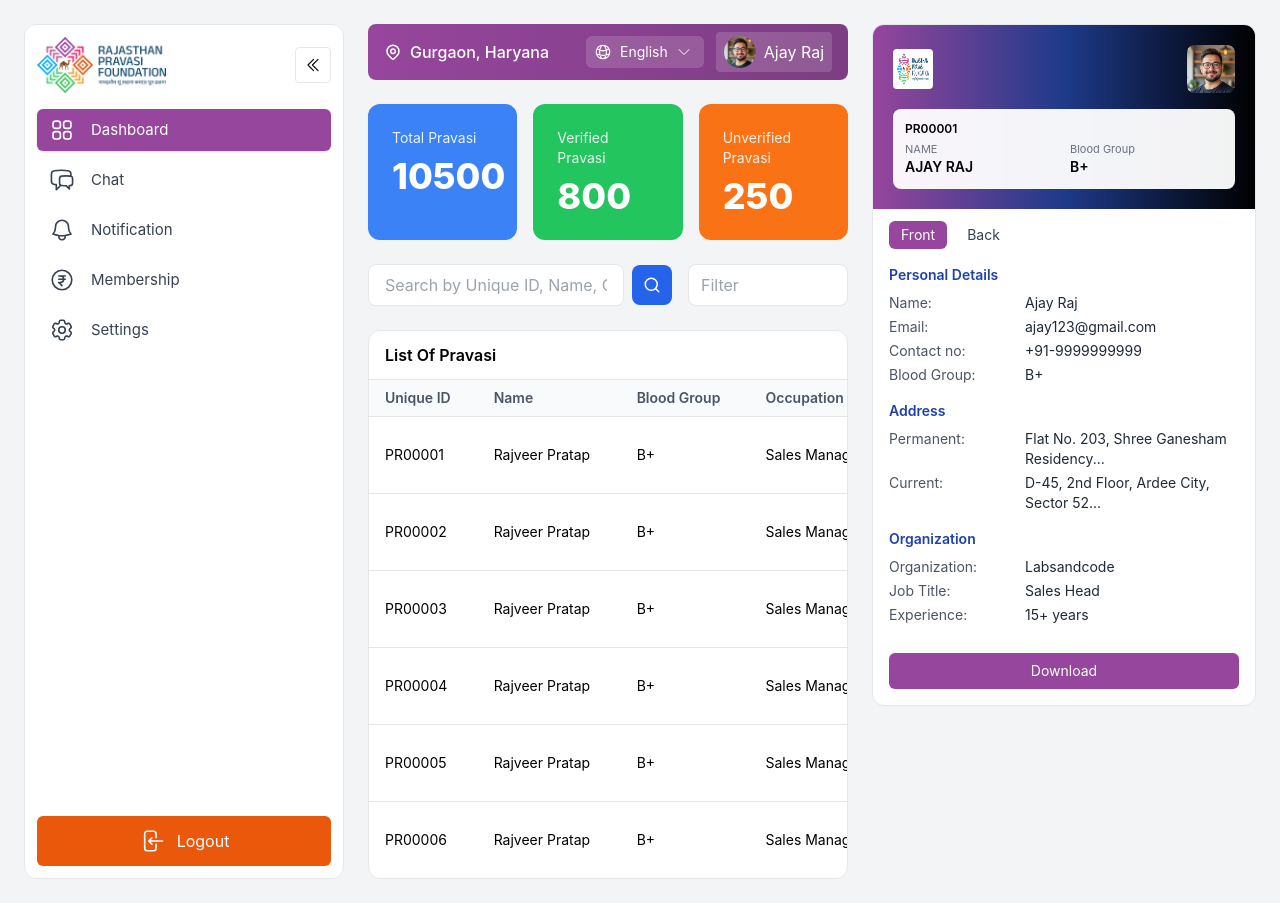
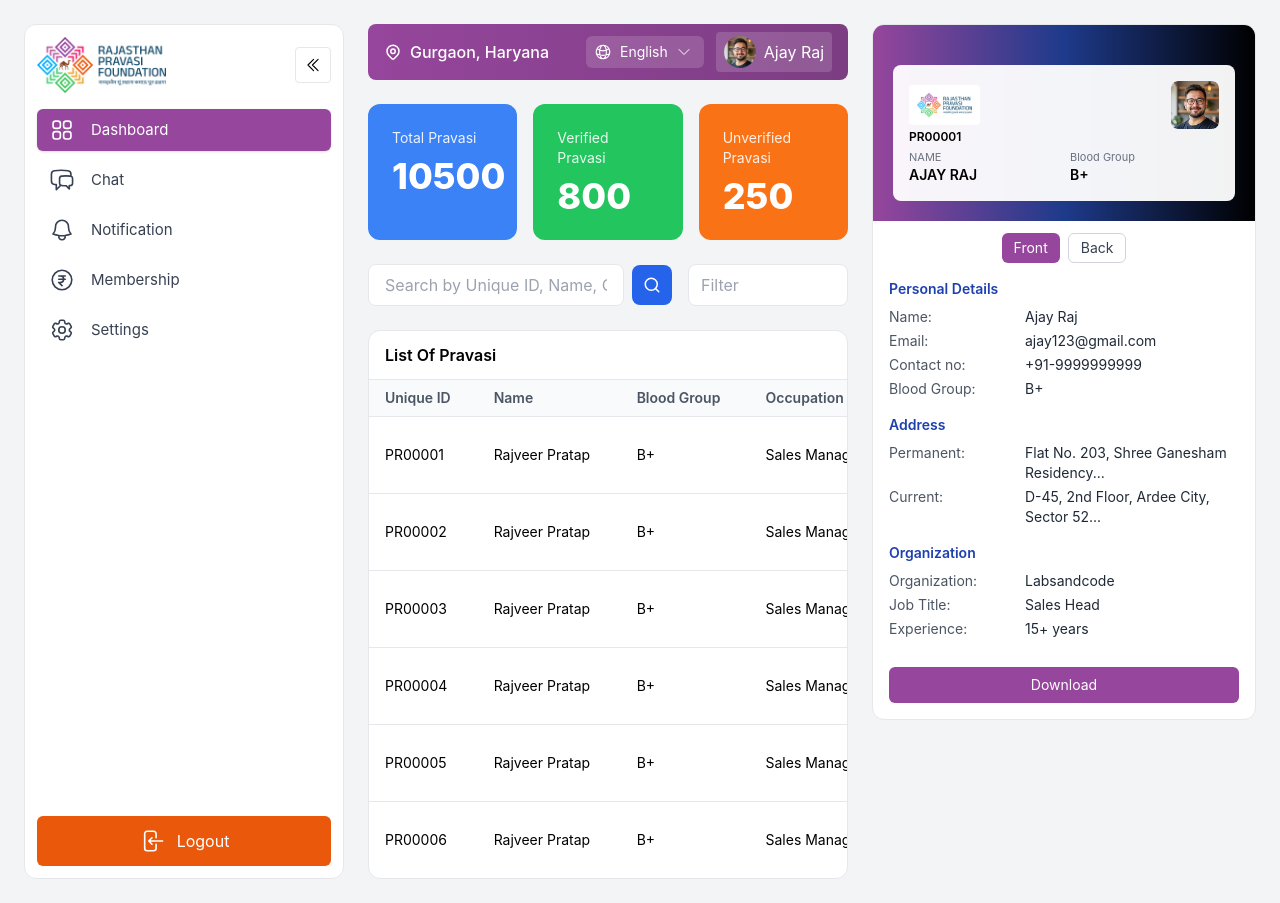
Before and after one commit to garvitasingh/rajasthan-pravasi-foundation, a React (Vite) app: page /dashboard in a window 1280 px wide. Built offline with nearby package versions, Linux system fonts and the light colour scheme.

Commit message:
profile ui

```diff
--- a/src/dashboard/components/ProfileCard.jsx
+++ b/src/dashboard/components/ProfileCard.jsx
@@ -7,13 +7,14 @@ export default function ProfileCard() {
     <div className="rounded-xl border bg-white overflow-hidden">
       <div className="relative p-5 bg-gradient-to-r from-[#96469C] via-blue-900 to-black">
         <div className="absolute inset-0 opacity-40" />
-        <div className="relative flex items-center gap-3">
-          <img src={logo} alt="" className="h-10 w-10 rounded bg-white p-1" />
+
+        <div className="relative mt-5 rounded-lg bg-white/95 p-4 text-xs">
+         <div className="relative flex items-center gap-2">
+          <img src={logo} alt="" className="h-10 w-15 rounded bg-white p-2" />
           <div className="ml-auto">
             <img src={avatar} alt="" className="h-12 w-12 rounded-md object-cover" />
           </div>
         </div>
-        <div className="relative mt-4 rounded-lg bg-white/95 p-3 text-xs">
           <p className="font-semibold">PR00001</p>
           <div className="mt-1 grid grid-cols-2 gap-3">
             <div>
@@ -28,10 +29,10 @@ export default function ProfileCard() {
         </div>
 
       </div>
-<div className="mt-3 flex gap-2 center px-4">
-          <button className="rounded-md bg-[#96469C] text-white px-3 py-1 text-sm">Front</button>
-          <button className="rounded-md bg-white text-gray-700 px-3 py-1 text-sm">Back</button>
-        </div>
+      <div className="mt-3 flex justify-center gap-2 px-4">
+        <button className="rounded-md bg-[#96469C] text-white px-3 py-1 text-sm">Front</button>
+        <button className="rounded-md bg-white text-gray-700 px-3 py-1 text-sm border border-gray-300">Back</button>
+      </div>
       {/* details */}
       <div className="p-4 text-sm leading-5">
         <Section title="Personal Details">
```
